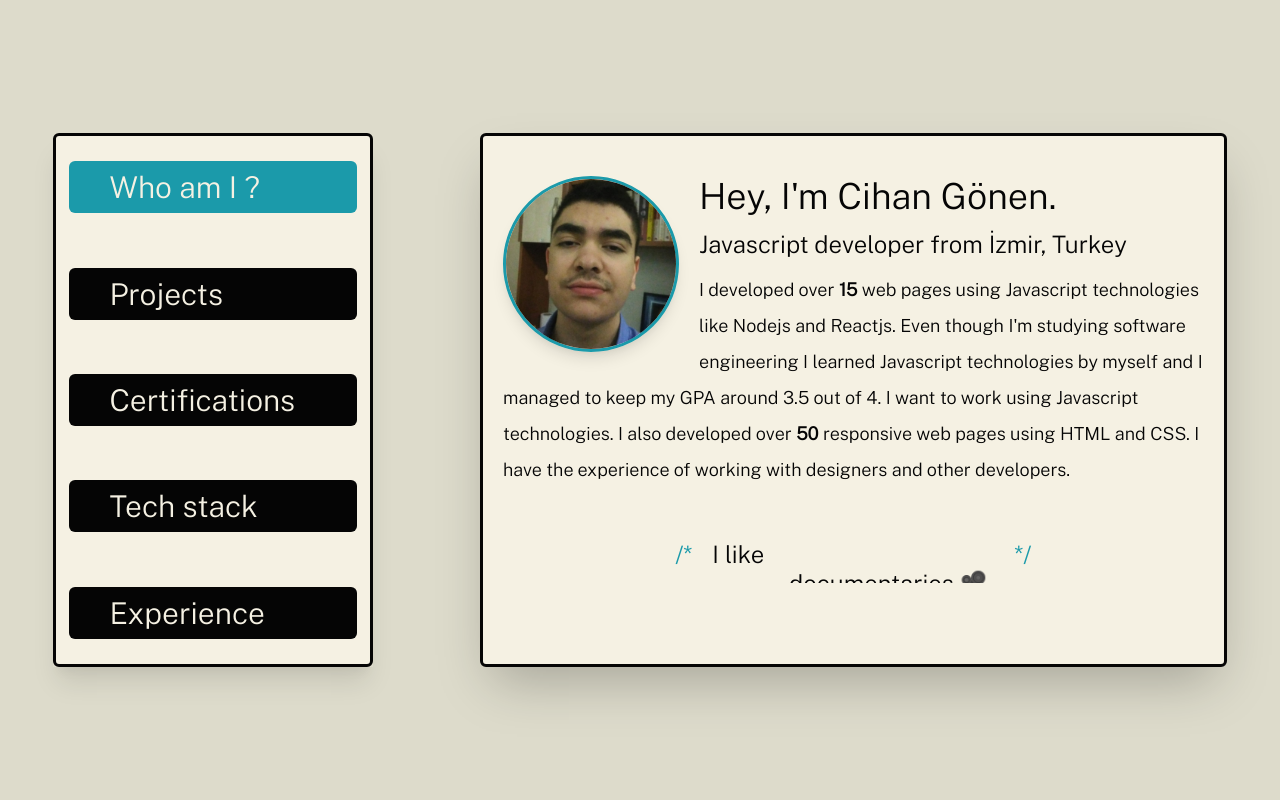
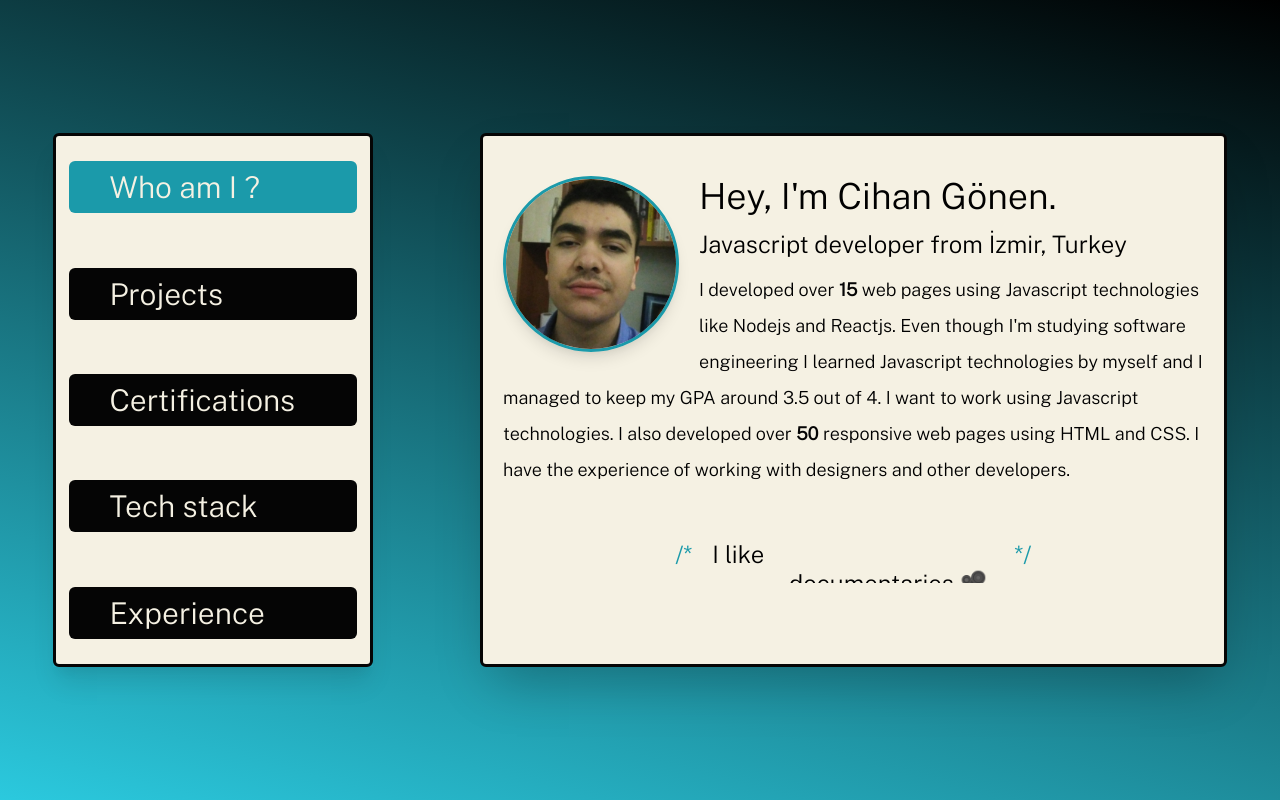
Before and after one commit to CihanGonen/cihangonen-portfolio, a React (Create React App) app: page / in a window 1280 px wide. Built offline with nearby package versions, Linux system fonts and the light colour scheme.

Commit message:
background changed

```diff
--- a/src/index.css
+++ b/src/index.css
@@ -9,8 +9,7 @@ body {
   font-family: 'Public Sans', sans-serif;
   -webkit-font-smoothing: antialiased;
   -moz-osx-font-smoothing: grayscale;
-  background-color:#DDDBCB;
-  color:#050505;
+  background: linear-gradient(15deg, #2BC9DE  0%, black 100%);
 }
 ::-webkit-scrollbar {
   width: 15px;
```
